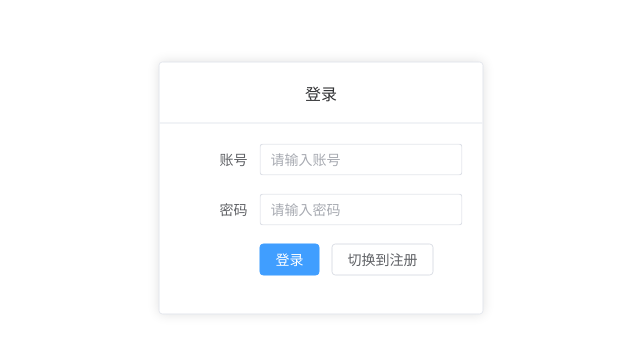
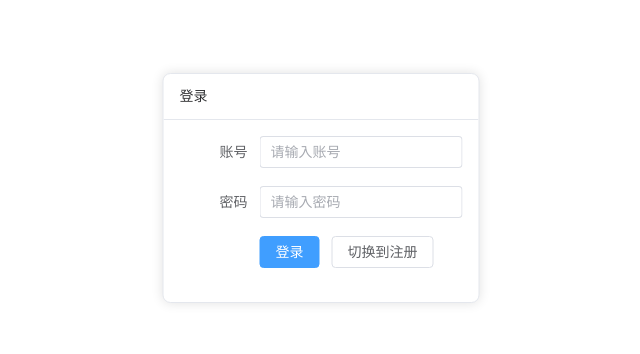
Before and after one commit to jzyjzl-dot/StockMarket, a Vue app in the folder packages/frontend/: page / in a window 1280 px wide. Shown: the part 132-486 px from the top of the page, without its empty margins (319-959 px from the left). Built offline with nearby package versions, Linux system fonts and the light colour scheme.

Commit message:
修改主页面布局

```diff
--- a/packages/frontend/src/App.vue
+++ b/packages/frontend/src/App.vue
@@ -16,7 +16,7 @@
   color: #2c3e50;
   margin: 0;
   padding: 0;
-  height: 100vh;
-  width: 100vw;
+  height: 100%;
+  width: 100%;
 }
 </style>
--- a/packages/frontend/src/main.js
+++ b/packages/frontend/src/main.js
@@ -5,6 +5,7 @@ import 'element-plus/dist/index.css';
 import router from './router';
 import './style.css';
 import './styles/responsive.css';
+import './styles/theme.css';
 import resizableColumns from './directives/resizableColumns.js';
 import App from './App.vue';
 
--- /dev/null
+++ b/packages/frontend/src/styles/theme.css
@@ -0,0 +1,85 @@
+:root {
+  --radius: 8px;
+  --gap-xs: 6px;
+  --gap-sm: 12px;
+  --gap-md: 16px;
+  --gap-lg: 24px;
+  --text-color: #2c3e50;
+}
+
+html, body {
+  color: var(--text-color);
+  line-height: 1.5;
+  font-size: 14px;
+}
+
+h1, h2, h3, h4, h5 {
+  margin: 0;
+  font-weight: 600;
+}
+
+h2 {
+  font-size: 18px;
+}
+
+/* Page header: title + optional right actions */
+.page-header {
+  display: flex;
+  align-items: center;
+  justify-content: space-between;
+  gap: var(--gap-sm);
+  margin-bottom: var(--gap-md);
+}
+
+.page-header h2,
+.page-header > span,
+.page-header-title {
+  font-size: 18px;
+  color: var(--text-color);
+}
+
+.page-description {
+  margin-top: 2px;
+  color: #666;
+  font-size: 13px;
+}
+
+/* Normalize card header blocks used across pages */
+.card-header {
+  display: flex;
+  align-items: center;
+  gap: var(--gap-sm);
+}
+
+/* Common action button row */
+.action-buttons {
+  display: flex;
+  align-items: center;
+  gap: var(--gap-sm);
+  margin-bottom: var(--gap-sm);
+}
+
+/* Card tuning for consistency */
+.el-card {
+  border-radius: var(--radius);
+}
+
+.el-card__header {
+  padding: 12px 16px;
+}
+
+.el-card__body {
+  padding: 16px;
+}
+
+/* Table compactness balance */
+.el-table th .cell,
+.el-table td .cell {
+  /* Keep Element Plus defaults but ensure consistent text wrap behavior */
+  white-space: nowrap;
+}
+
+/* Section spacing helper: .section + .section increasing vertical rhythm */
+.section + .section {
+  margin-top: var(--gap-lg);
+}
```
